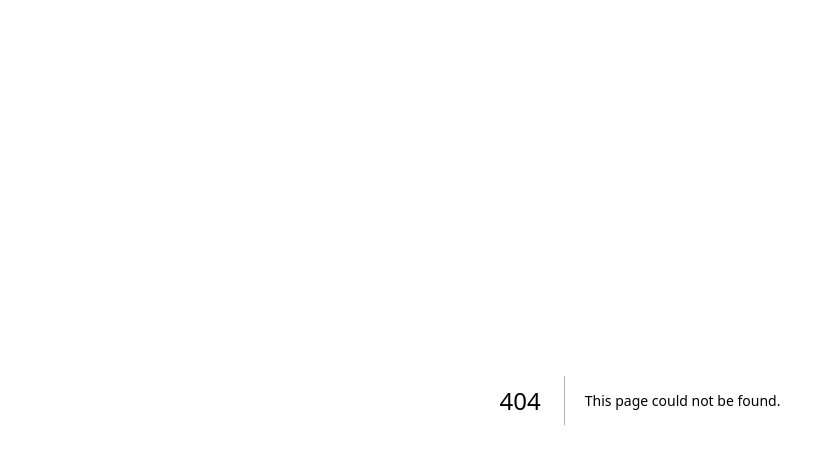
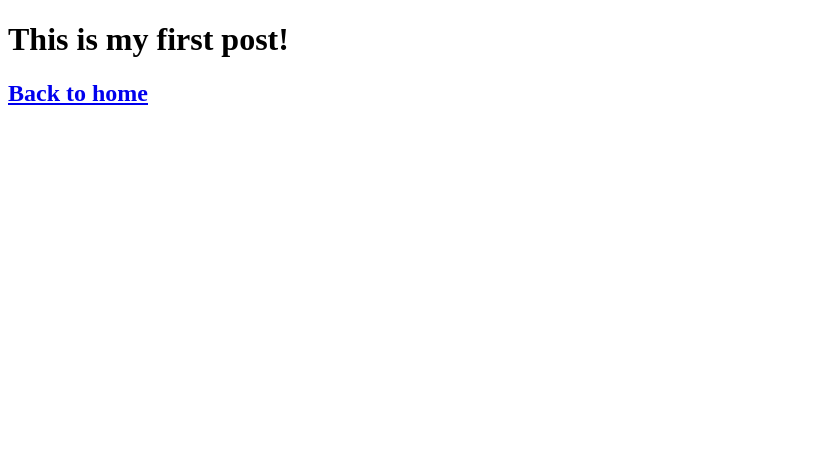
Before and after one commit to mountaincorgi/NextJS-Testing, a Next.js app in the folder nextjs-blog/: page /posts/first-post in a window 1280 px wide. Before the commit this address had no page. Shown: the top 464 px of the page, without its empty margins (0-835 px from the left). Built offline with nearby package versions, Linux system fonts and the light colour scheme.

Commit message:
first page

```diff
--- a/nextjs-blog/pages/index.js
+++ b/nextjs-blog/pages/index.js
@@ -1,17 +1,18 @@
 import Head from 'next/head';
 import styles from '../styles/Home.module.css';
+import Link from 'next/link';
 
 export default function Home() {
   return (
     <div className={styles.container}>
       <Head>
-        <title>Create Next App</title>
+        <title>My Blog</title>
         <link rel="icon" href="/favicon.ico" />
       </Head>
 
       <main>
         <h1 className={styles.title}>
-          Learn <a href="https://nextjs.org">Next.js!</a>
+          Read <Link href="/posts/first-post">this page!</Link>
         </h1>
 
         <p className={styles.description}>
--- /dev/null
+++ b/nextjs-blog/pages/posts/first-post.js
@@ -0,0 +1,13 @@
+import Link from 'next/link';
+
+
+export default function FirstPost() {
+    return (
+        <>
+            <h1>This is my first post!</h1>
+            <h2>
+                <Link href="/">Back to home</Link>
+            </h2>
+        </>
+    )
+}
```
